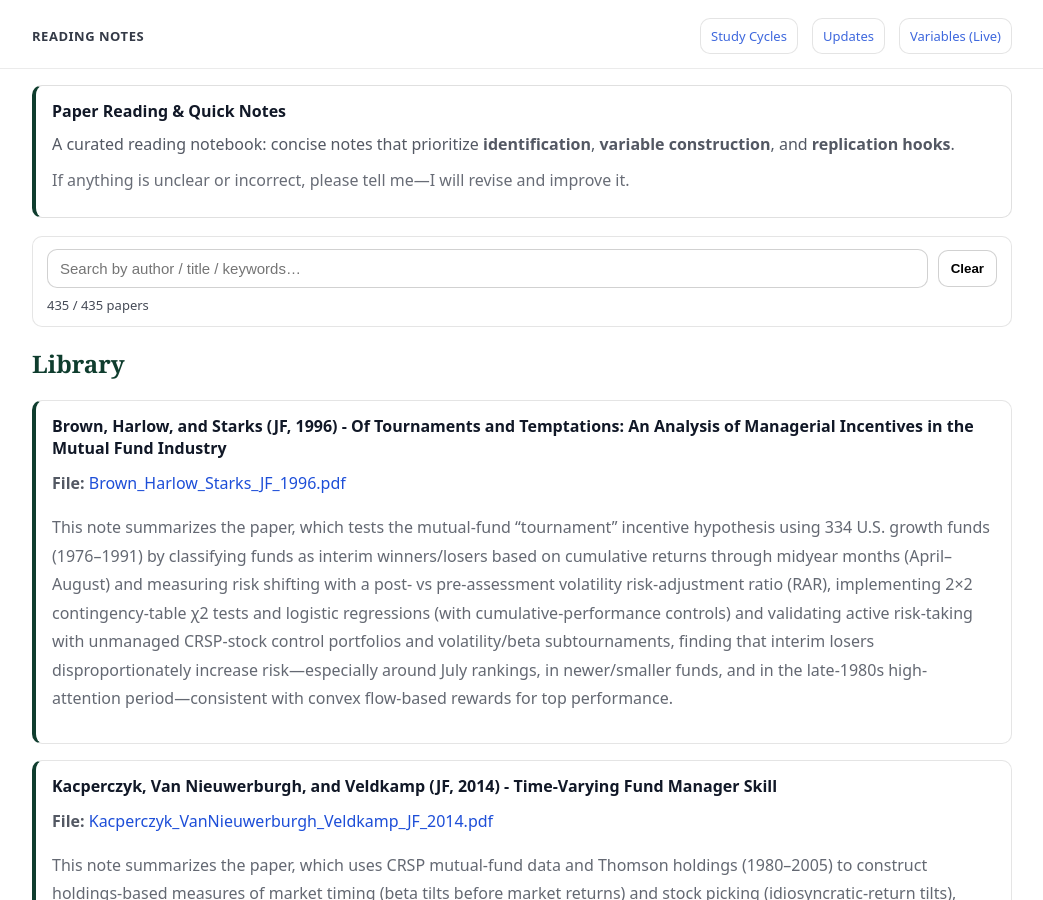
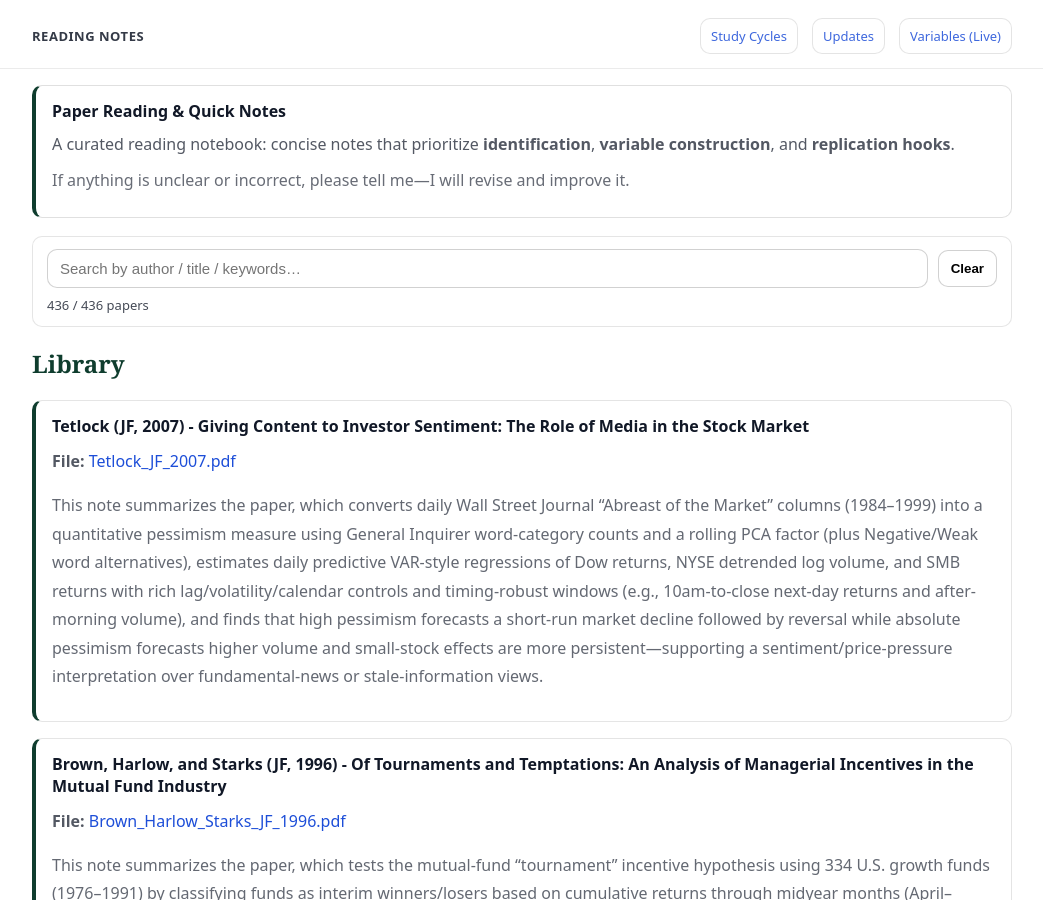
Before and after one commit to yaxinzn/study-archive, a Jekyll site: the page built from reading/index.md, in a window 1280 px wide and 900 px high. Shown: the whole window, without its empty margins (118-1161 px from the left). Built offline with Jekyll 4.4.1, drawn with Linux system fonts in a browser that asks for light colours.

Commit message:
Reading: add/update Tetlock_JF_2007.pdf

```diff
--- a/_data/reading.yml
+++ b/_data/reading.yml
@@ -1,3 +1,7 @@
+- title: "Tetlock (JF, 2007) - Giving Content to Investor Sentiment: The Role of Media in the Stock Market"
+  file: "Tetlock_JF_2007.pdf"
+  desc: "This note summarizes the paper, which converts daily Wall Street Journal “Abreast of the Market” columns (1984–1999) into a quantitative pessimism measure using General Inquirer word-category counts and a rolling PCA factor (plus Negative/Weak word alternatives), estimates daily predictive VAR-style regressions of Dow returns, NYSE detrended log volume, and SMB returns with rich lag/volatility/calendar controls and timing-robust windows (e.g., 10am-to-close next-day returns and after-morning volume), and finds that high pessimism forecasts a short-run market decline followed by reversal while absolute pessimism forecasts higher volume and small-stock effects are more persistent—supporting a sentiment/price-pressure interpretation over fundamental-news or stale-information views."
+
 - title: "Brown, Harlow, and Starks (JF, 1996) - Of Tournaments and Temptations: An Analysis of Managerial Incentives in the Mutual Fund Industry"
   file: "Brown_Harlow_Starks_JF_1996.pdf"
   desc: "This note summarizes the paper, which tests the mutual-fund “tournament” incentive hypothesis using 334 U.S. growth funds (1976–1991) by classifying funds as interim winners/losers based on cumulative returns through midyear months (April–August) and measuring risk shifting with a post- vs pre-assessment volatility risk-adjustment ratio (RAR), implementing 2×2 contingency-table χ2 tests and logistic regressions (with cumulative-performance controls) and validating active risk-taking with unmanaged CRSP-stock control portfolios and volatility/beta subtournaments, finding that interim losers disproportionately increase risk—especially around July rankings, in newer/smaller funds, and in the late-1980s high-attention period—consistent with convex flow-based rewards for top performance."
```
Also changed, not shown: 1 other file.
